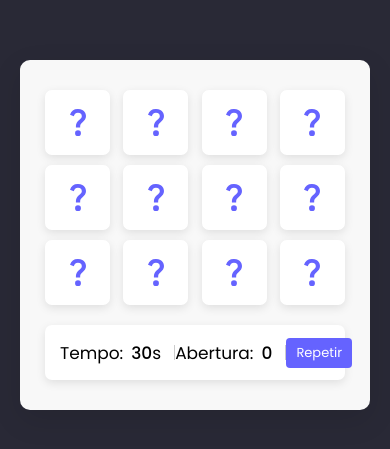
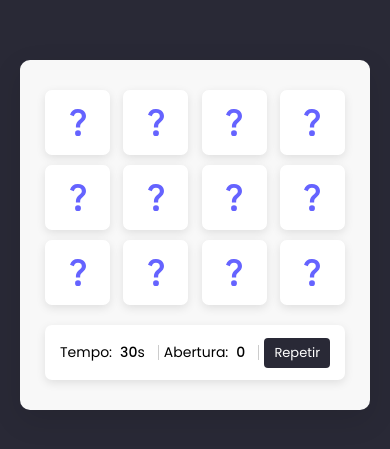
Before and after one commit to NicolauAlfredo/jogo-memoria-2, a plain HTML site: page index.html in a window 390 px wide. Shown: the part 187-636 px from the top of the page. Drawn offline with Linux system fonts and the light colour scheme.

Commit message:
Alterações no CSS

```diff
--- a/css/style.css
+++ b/css/style.css
@@ -104,9 +104,9 @@ body{
   box-shadow: 0 3px 10px rgba(0,0,0,0.1);
 }
 .details p{
-  font-size: 18px;
+  font-size: 16px;
   height: 17px;
-  padding-right: 18px;
+  padding-right: 16px;
   border-right: 1px solid #ccc;
 }
 .details p span{
@@ -158,7 +158,7 @@ body{
   }
   .details p{
     height: 15px;
-    font-size: 17px;
+    font-size: 14px;
     padding-right: 13px;
   }
   .details button{
@@ -166,6 +166,6 @@ body{
     padding: 5px 10px;
     border: none;
     color: #fff;
-    background: #6563ff;
+    background: #292936;
   }
 }
```
